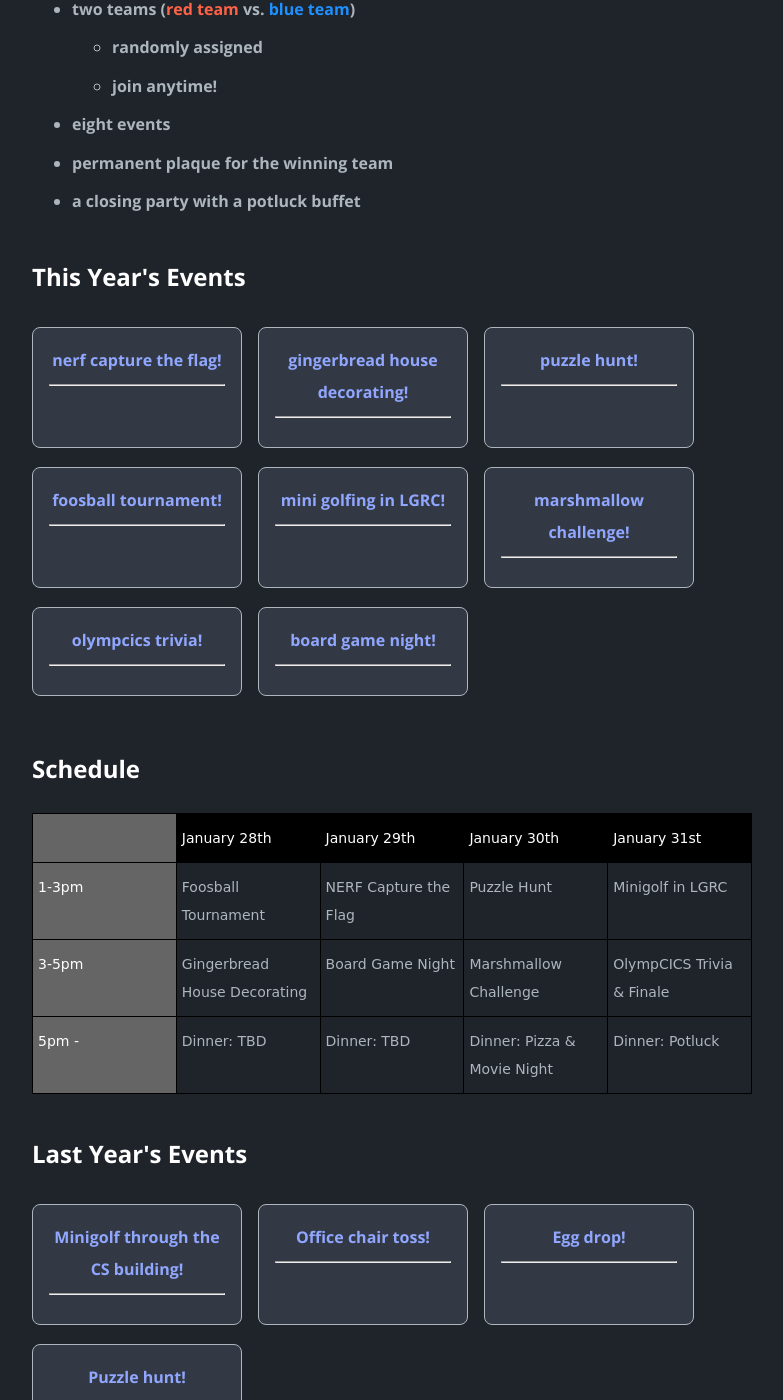
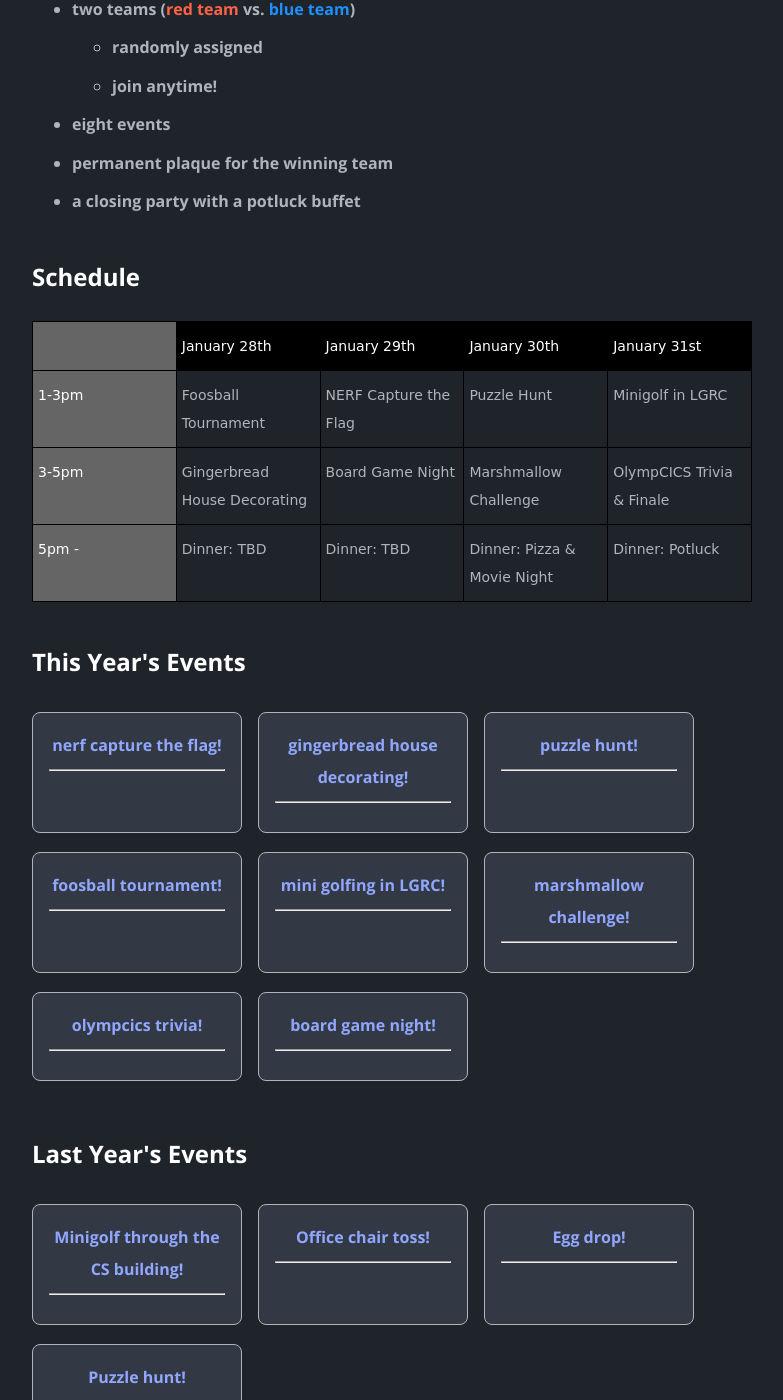
Before and after one commit to olympcics/olympcics.github.io, a Jekyll site: the page built from index.md, in a window 1280 px wide and 1400 px high, scrolled down 920 px. Shown: the whole window, without its empty margins (248-1031 px from the left). Built offline with Jekyll 4.4.1, drawn with Linux system fonts in a browser that asks for light colours.

Commit message:
Update home.html

```diff
--- a/_layouts/home.html
+++ b/_layouts/home.html
@@ -23,11 +23,6 @@ layout: default
 {% if site.theme_config.show_misc_list == true %}
   <h2>{{ site.theme_config.home.title_misc_list }}</h2>
   {% include vertical_list.html collection=site.data.home.misc_entries %}
-{% endif %}
-
-{% if site.theme_config.show_projects == true %}
-  <h2>{{ site.theme_config.home.title_projects }}</h2>
-  {% include card_list.html collection=site.data.home.project_entries %}
 {% endif %}
 
 <!-- {% if site.theme_config.show_blog == true %}
@@ -95,6 +90,11 @@ layout: default
 </tbody>
 </table></div>
 
+{% if site.theme_config.show_projects == true %}
+  <h2>{{ site.theme_config.home.title_projects }}</h2>
+  {% include card_list.html collection=site.data.home.project_entries %}
+{% endif %}
+
 {% if site.theme_config.show_old_projects == true %}
   <h2>{{ site.theme_config.home.title_old_projects }}</h2>
   {% include card_list.html collection=site.data.home.old_project_entries %}
```
